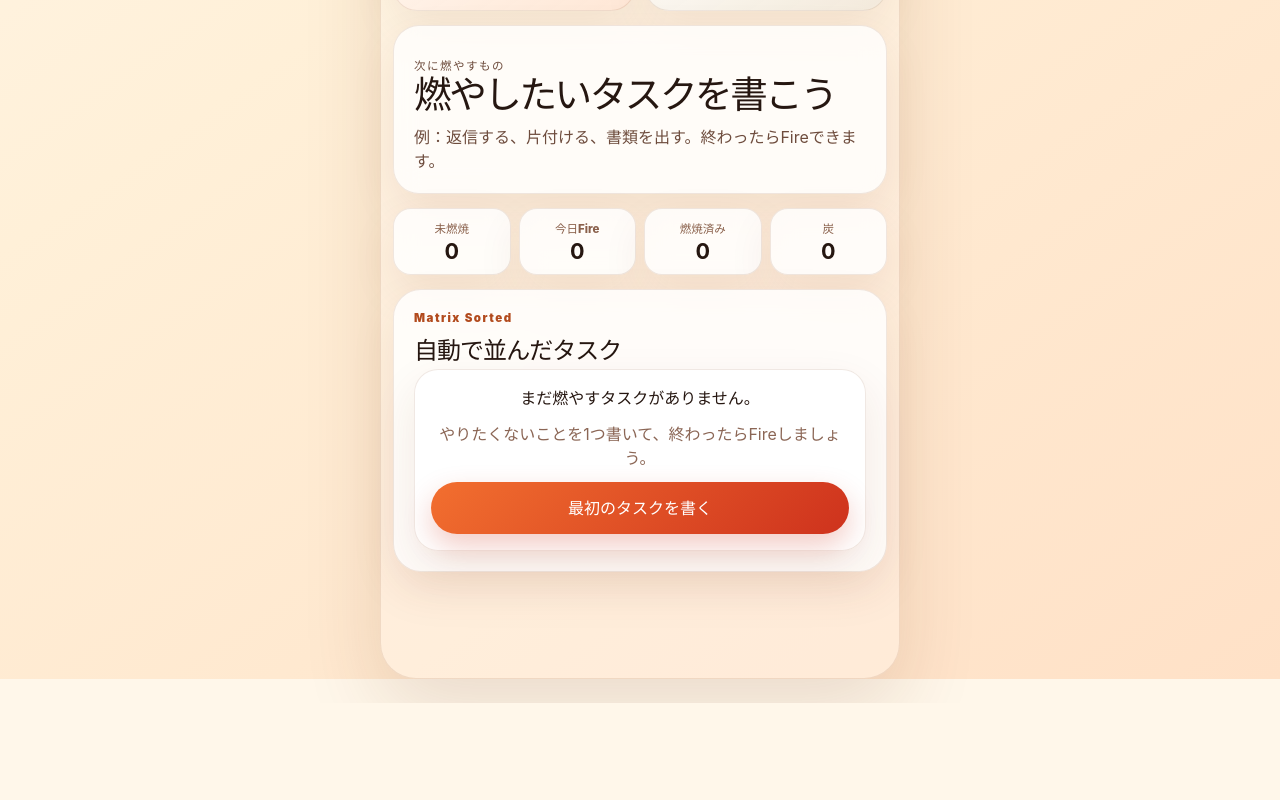
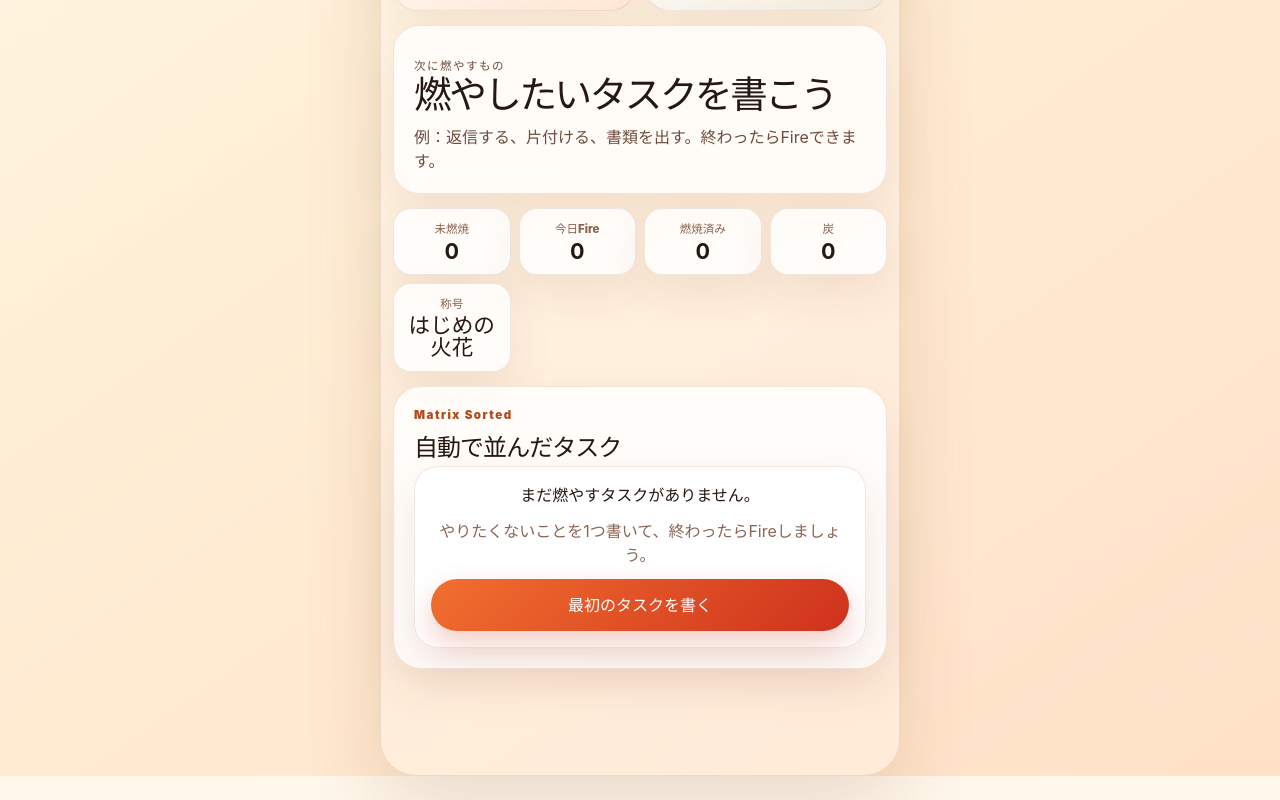
Before and after one commit to sunpotflower4460-cpu/sumples-fire, a React (Vite) app: page / in a window 1280 px wide. Shown: the part 996-1796 px from the top of the page. Before the commit the page ends 1699 px from the top, so only its background shows below. Built offline with nearby package versions, Linux system fonts and the light colour scheme.

Commit message:
feat: display current Fire rank in stats

```diff
--- a/src/components/FireStats.tsx
+++ b/src/components/FireStats.tsx
@@ -28,6 +28,10 @@ export function FireStats({ stats }: FireStatsProps) {
           <strong>{stats[item.key]}</strong>
         </div>
       ))}
+      <div className="stat-card rank-stat-card">
+        <span>称号</span>
+        <strong>{stats.rank}</strong>
+      </div>
     </section>
   );
 }
```
